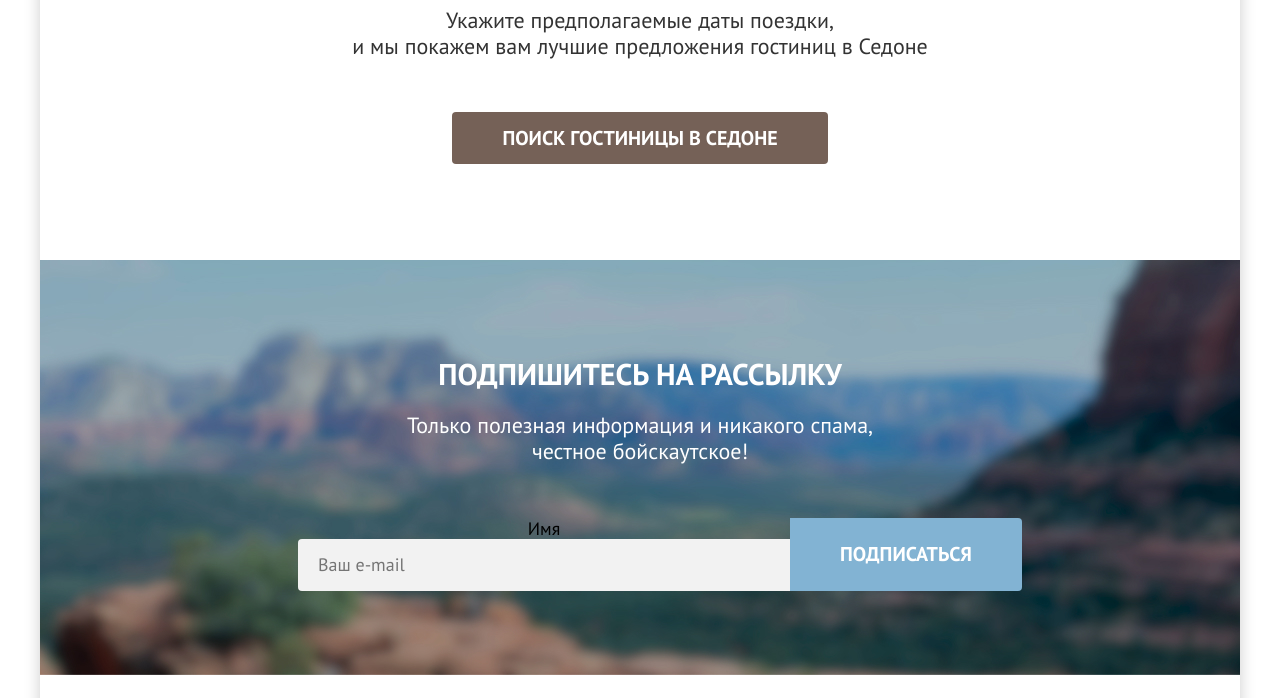
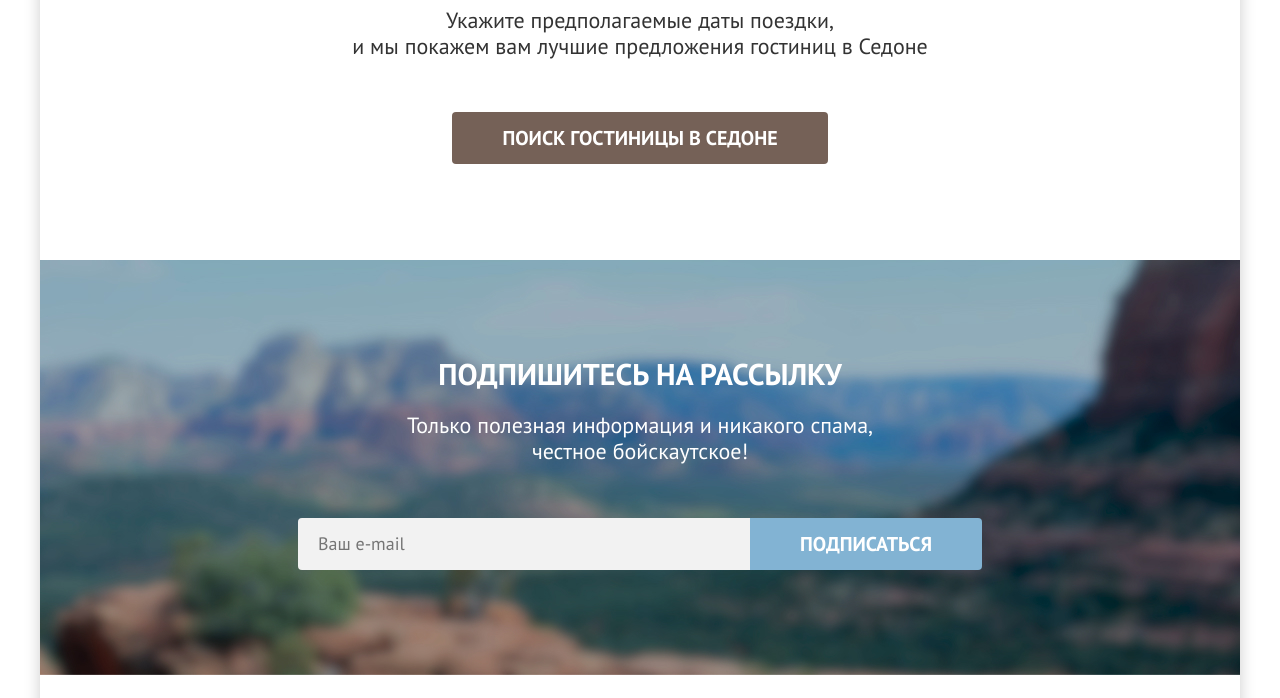
Before and after one commit to htmlacademy-htmlcss/2177377-sedona-35, a plain HTML site: page index.html in a window 1280 px wide. Shown: the part 2371-3069 px from the top of the page. Drawn offline with Linux system fonts and the light colour scheme.

Commit message:
Исправление ошибок V2

```diff
--- a/index.html
+++ b/index.html
@@ -131,9 +131,8 @@
             <h2 class="subscribe-form">Подпишитесь на рассылку</h2>
             <p class="subscribe-description">Только полезная информация и никакого спама, <br> честное бойскаутское!</p>
             <form class="appointent-form" action="https://echo.htmlacademy.ru/" method="post">
-              <label>Имя
-                <input class="text" name="appointment-email" type="email" placeholder="Ваш e-mail" required>
-              </label>
+              <label class="visually-hidden">email</label>
+              <input class="text" name="appointment-email" type="email" placeholder="Ваш e-mail" required>
               <button class="button button-subscribe" type="submit">Подписаться</button>
             </form>
           </div>
```
Also changed, not shown: catalog.html (+1 -0 lines).
